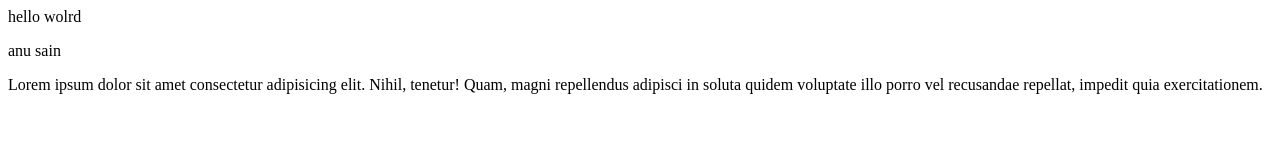
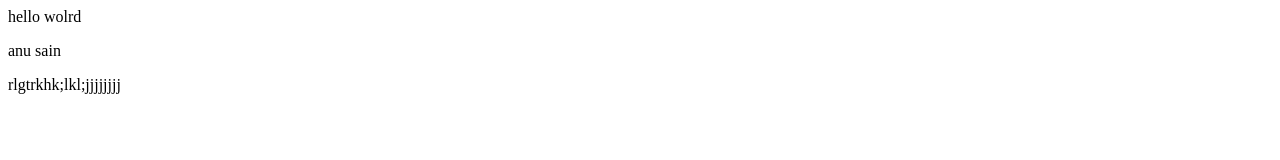
Before and after one commit to nehasain123/git-tutorial, a plain HTML site: page index.html in a window 1280 px wide. Drawn offline with Linux system fonts and the light colour scheme.

Commit message:
my message

```diff
--- a/index.html
+++ b/index.html
@@ -1,7 +1,3 @@
 <p>hello wolrd</p>
 <p>anu sain</p>
-<p>
-  Lorem ipsum dolor sit amet consectetur adipisicing elit. Nihil, tenetur! Quam,
-  magni repellendus adipisci in soluta quidem voluptate illo porro vel
-  recusandae repellat, impedit quia exercitationem.
-</p>
+<p>rlgtrkhk;lkl;jjjjjjjj</p>
```
